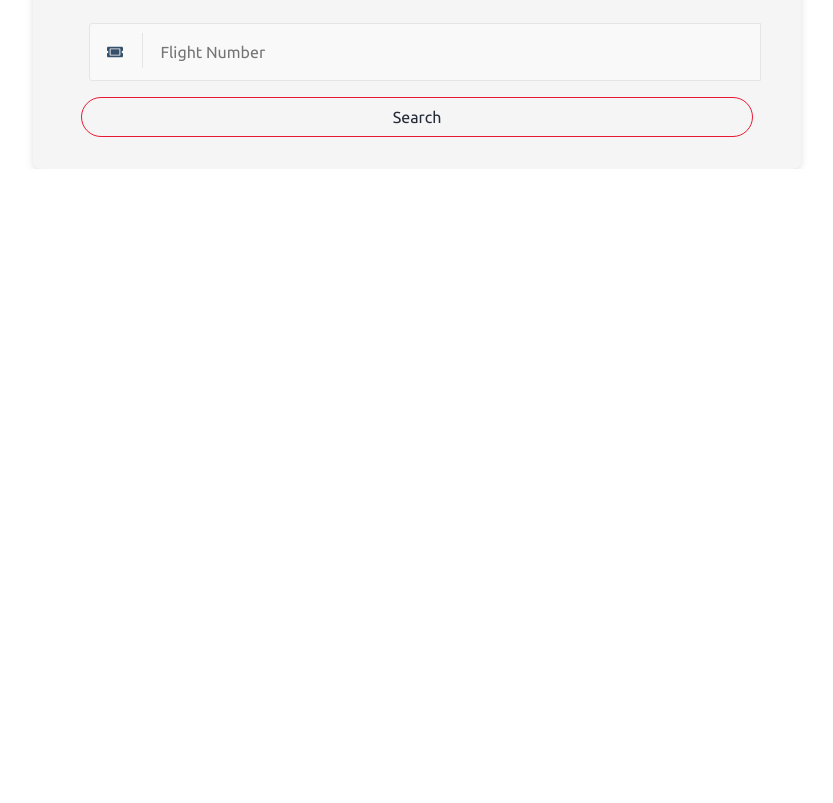
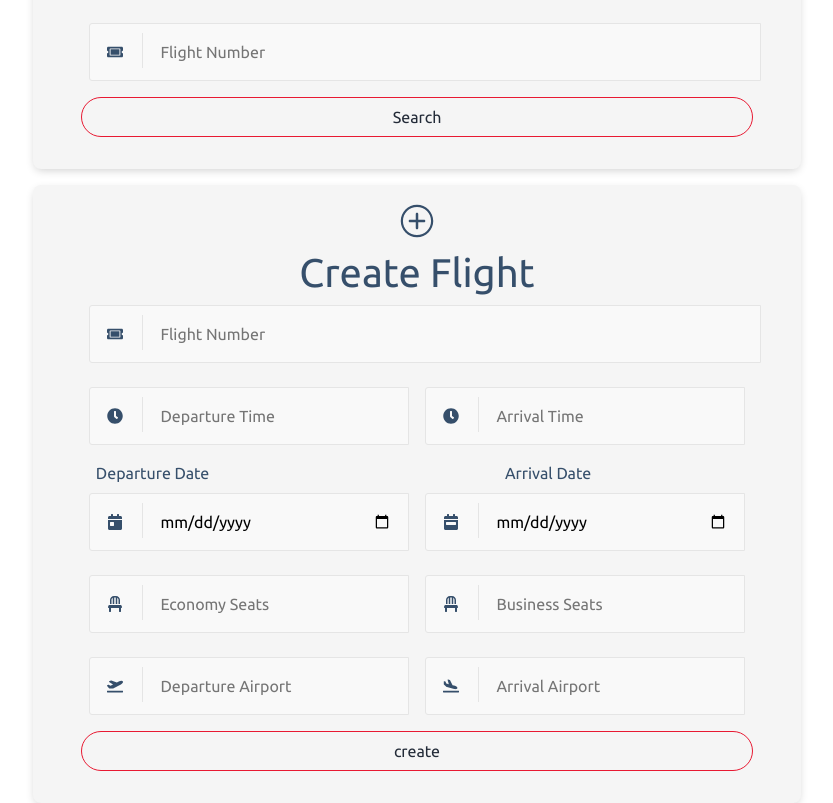
Before and after one commit to advanced-computer-lab/Deep-Kerzing, a React (Create React App) app in the folder ReactClient/: page / in a window 1280 px wide. Shown: the part 1837-2640 px from the top of the page, without its empty margins (223-1056 px from the left). Before the commit the page ends 2006 px from the top, so only its background shows below. Built offline with nearby package versions, Linux system fonts and the light colour scheme.

Commit message:
createFlight

```diff
--- a/ReactClient/src/App.js
+++ b/ReactClient/src/App.js
@@ -2,13 +2,14 @@ import { BrowserRouter } from "react-router-dom";
 import AdminNavbar from "./Components/AdminNavbar/AdminNavbar";
 import Navbar from "./Components/GuestNavbar/Navbar";
 import AdminSearchFlight from "./Components/searchFlight/adminSearchFlight";
+import AdminCreateFlight from "./Components/AdminCreateFlight/adminCreateFlight";
 
 const App = () => {
   return (
     <div>
       <div>
         <BrowserRouter>
-          {true? <AdminNavbar/>:<Navbar/>}
+          {false? <AdminNavbar/>:<Navbar/>}
         </BrowserRouter>
       </div>
       <div>
@@ -18,6 +19,9 @@ const App = () => {
         <AdminSearchFlight></AdminSearchFlight>
         <AdminSearchFlight></AdminSearchFlight>
       </div>
+      <div>
+        <AdminCreateFlight></AdminCreateFlight>
+      </div>
     </div>
   );
 };
--- /dev/null
+++ b/ReactClient/src/Components/AdminCreateFlight/adminCreateFlight.js
@@ -0,0 +1,203 @@
+import { useState } from "react";
+import "../searchFlight/adminSearchFlight.css";
+import axios from "axios";
+import {
+    //IoIosCreate,
+    FaSearch,
+    FaPlaneDeparture,
+    FaPlaneArrival,
+    FaClock,
+    FaCalendarDay,
+    FaCalendarWeek,
+    FaChair,
+    FaTicketAlt,
+  } from "react-icons/fa";
+
+  import { IoIosAddCircleOutline } from "react-icons/io";
+
+
+const AdminCreateFlight=()=>{
+
+    const [departureAirport, setDepartureAirport] = useState("");
+    const [arrivalAirport, setArrivalAirport] = useState("");
+    const [flightNumber, setFlightNumber] = useState("");
+    const [departureTime, setDepartureTime] = useState("");
+    const [arrivalTime, setArrivalTime] = useState("");
+    const [economySeats, setEconomySeats] = useState("");
+    const [businessSeats, setBusinessSeats] = useState("");
+    const [departureDate, setDepartureDate] = useState("");
+    const [arrivalDate, setArrivalDate] = useState("");
+
+    const createHandler = (event) => {
+        event.preventDefault();
+        const inputs = {
+          departureAirport: departureAirport,
+          arrivalAirport: arrivalAirport,
+          flightNumber: flightNumber,
+          departureTime: departureTime,
+          arrivalTime: arrivalTime,
+          economySeats: economySeats,
+          businessSeats: businessSeats,
+          departureDate: departureDate,
+          arrivalDate: arrivalDate,
+        };
+        console.log(inputs);
+    }
+
+return(
+    <div className="containerCard">
+       <form onSubmit={createHandler}>
+
+  {/* <h1><div>Icons made by <a href="https://www.flaticon.com/authors/icongeek26"
+  title="Icongeek26">Icongeek26</a>
+   from <a href="https://www.flaticon.com/"
+   title="Flaticon">www.flaticon.com</a></div></h1> */}
+
+        {/* <div style="position: relative;"> */}
+        <h1><IoIosAddCircleOutline/></h1>
+        <h1>  Create Flight</h1>
+{/* </div> */}
+        <div class="input-group input-group-icon">
+          <input
+            onChange={(event) => setFlightNumber(event.target.value)}
+            type="text"
+            placeholder="Flight Number"
+          />
+          <div class="input-icon">
+            <FaTicketAlt></FaTicketAlt>
+          </div>
+        </div>
+
+
+        <div className="searchFields">
+          <div class="input-group input-group-icon">
+            <input
+              onChange={(event) => setDepartureTime(event.target.value)}
+              type="text"
+              placeholder="Departure Time"
+              required
+            />
+            <div class="input-icon">
+              <FaClock></FaClock>
+            </div>
+          </div>
+          <div class="input-group input-group-icon">
+            <input
+              onChange={(event) => setArrivalTime(event.target.value)}
+              type="text"
+              placeholder="Arrival Time"
+            />
+            <div class="input-icon">
+              <FaClock></FaClock>
+            </div>
+          </div>
+        </div>
+
+
+
+        <div className="searchFields">
+          <label>
+            &nbsp;&nbsp;&nbsp;&nbsp;Departure Date
+            &nbsp;&nbsp;&nbsp;&nbsp;&nbsp;&nbsp;&nbsp; &nbsp; &nbsp; &nbsp;
+            &nbsp; &nbsp; &nbsp; &nbsp; &nbsp; &nbsp; &nbsp; &nbsp; &nbsp;
+            &nbsp; &nbsp; &nbsp; &nbsp; &nbsp; &nbsp; &nbsp; &nbsp; &nbsp;
+            &nbsp; &nbsp;&nbsp;&nbsp;&nbsp;&nbsp;&nbsp;&nbsp;&nbsp;&nbsp;
+          </label>
+
+          <label>
+            &nbsp;&nbsp;&nbsp;&nbsp;&nbsp;&nbsp;&nbsp;&nbsp;&nbsp;&nbsp;&nbsp;&nbsp;&nbsp;&nbsp;&nbsp;&nbsp;&nbsp;
+            Arrival Date
+          </label>
+        </div>
+
+
+
+        <div className="searchFields">
+          <div class="input-group input-group-icon">
+            <input
+              onChange={(event) => setDepartureDate(event.target.value)}
+              type="date"
+              placeholder="Departure Date"
+              required
+            />
+            <div class="input-icon">
+              <FaCalendarDay></FaCalendarDay>
+            </div>
+          </div>
+          <div class="input-group input-group-icon">
+            <input
+              onChange={(event) => setArrivalDate(event.target.value)}
+              type="date"
+              placeholder="Arrival Date"
+            />
+            <div class="input-icon">
+              <FaCalendarWeek></FaCalendarWeek>
+            </div>
+          </div>
+        </div>
+
+        <div className="searchFields">
+          <div class="input-group input-group-icon">
+            <input
+              onChange={(event) => setEconomySeats(event.target.value)}
+              type="text"
+              placeholder="Economy Seats"
+            />
+            <div class="input-icon">
+              <FaChair></FaChair>
+            </div>
+          </div>
+          <div class="input-group input-group-icon">
+            <input
+              onChange={(event) => setBusinessSeats(event.target.value)}
+              type="text"
+              placeholder="Business Seats"
+            />
+            <div class="input-icon">
+              <FaChair></FaChair>
+            </div>
+          </div>
+        </div>
+
+
+        <div className="searchFields">
+          <div class="input-group input-group-icon">
+            <input
+              onChange={(event) => setDepartureAirport(event.target.value)}
+              type="text"
+              placeholder="Departure Airport"
+              required
+            />
+            <div class="input-icon">
+              <FaPlaneDeparture></FaPlaneDeparture>
+            </div>
+          </div>
+          <div class="input-group input-group-icon">
+            <input
+              onChange={(event) => setArrivalAirport(event.target.value)}
+              type="text"
+              placeholder="Arrival Airport"
+            />
+            <div class="input-icon">
+              <FaPlaneArrival></FaPlaneArrival>
+            </div>
+          </div>
+        </div>
+
+
+
+
+
+
+
+
+
+
+
+        <button className="button">create</button>
+      </form>
+    </div>
+)
+
+}
+export default AdminCreateFlight;
```
Also changed, not shown: 1 other file (tests, documents, lock files or other folders).
